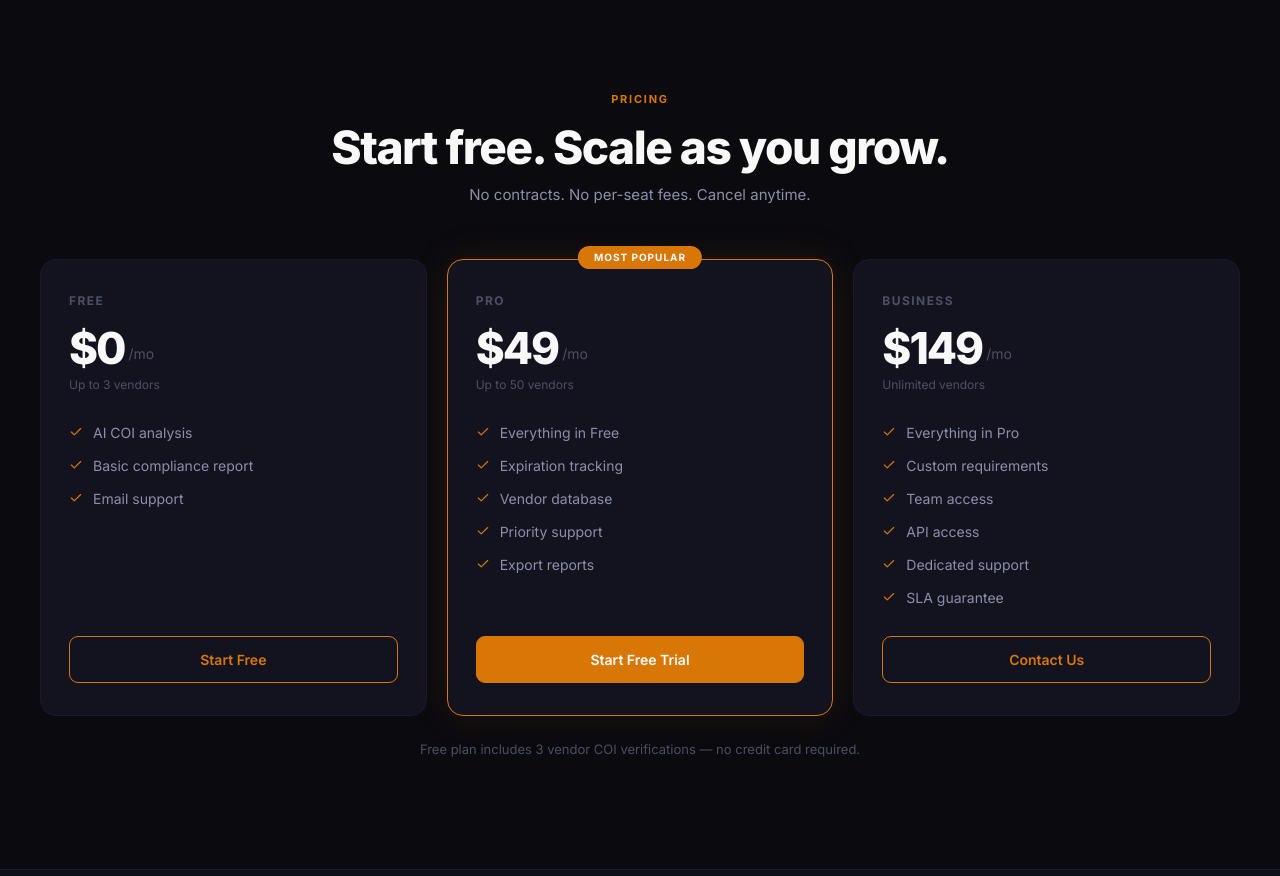
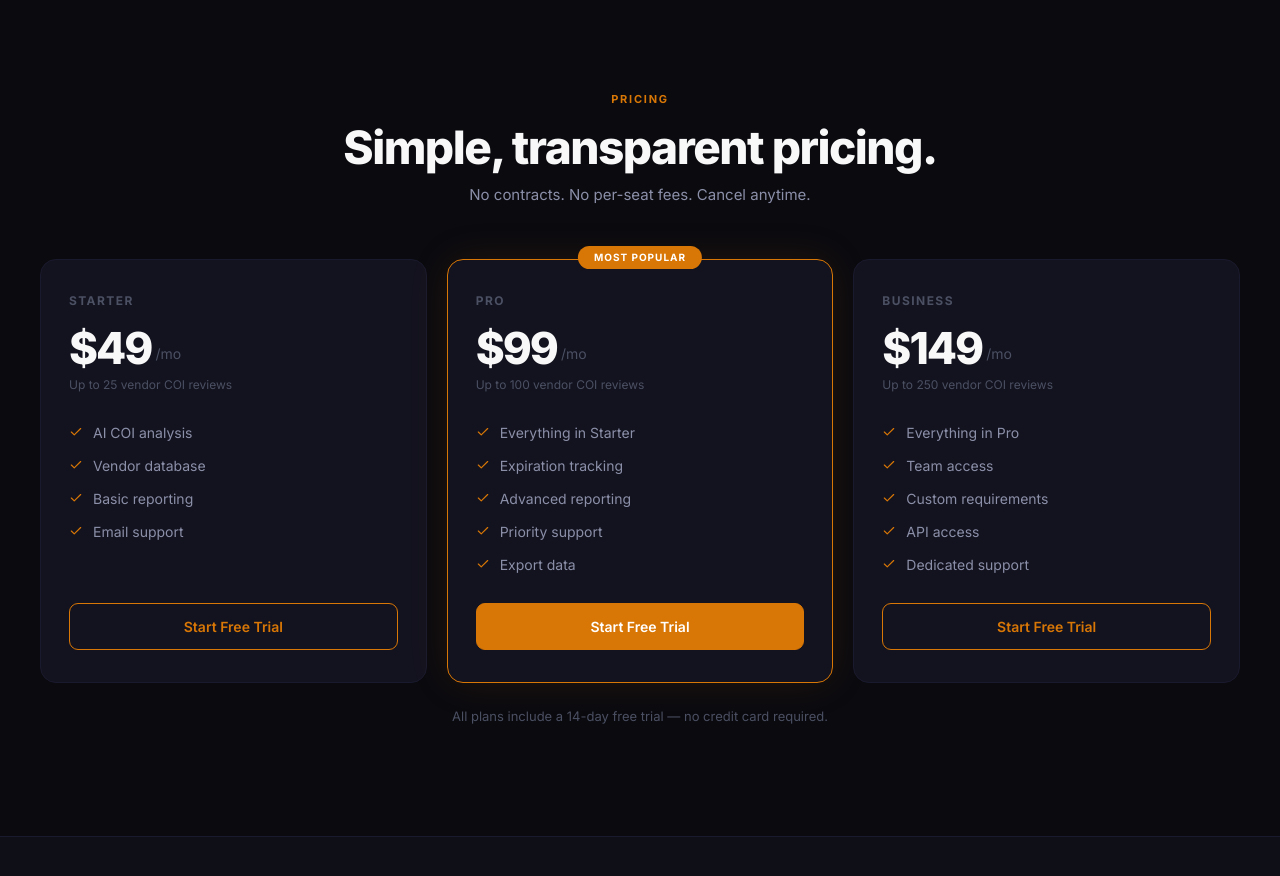
Before and after one commit to charlesp555/Certflow, a Next.js app: page / in a window 1280 px wide. Shown: the part 2120-2996 px from the top of the page. Built offline with nearby package versions, Linux system fonts and the light colour scheme.

Commit message:
Add real Stripe payment links, remove free tier from pricing

```diff
--- a/app/api/stripe/create-checkout/route.ts
+++ b/app/api/stripe/create-checkout/route.ts
@@ -6,7 +6,7 @@ const stripe = new Stripe(process.env.STRIPE_SECRET_KEY!)
 export async function POST(request: Request) {
   try {
     const { priceId, userId } = await request.json()
-    console.log('[Stripe API] Received priceId:', priceId, '| userId:', userId)
+    console.log('Checkout API called with:', { priceId, userId })
 
     if (!priceId || !userId) {
       return NextResponse.json({ error: 'Missing priceId or userId' }, { status: 400 })
--- a/app/page.tsx
+++ b/app/page.tsx
@@ -619,7 +619,7 @@ export default function Home() {
               fontSize: 'clamp(28px, 3.8vw, 46px)', fontWeight: 800,
               color: T.textPrimary, letterSpacing: '-1.5px', lineHeight: 1.1, marginBottom: 12,
             }}>
-              Start free. Scale as you grow.
+              Simple, transparent pricing.
             </h2>
             <p style={{ fontSize: 15, color: T.textSecondary }}>
               No contracts. No per-seat fees. Cancel anytime.
@@ -632,38 +632,41 @@ export default function Home() {
           >
             {[
               {
-                name: 'Free', price: '$0', period: '/mo', cap: 'Up to 3 vendors',
-                popular: false, buttonLabel: 'Start Free', buttonHref: '/signup',
+                name: 'Starter', price: '$49', period: '/mo', cap: 'Up to 25 vendor COI reviews',
+                popular: false, buttonLabel: 'Start Free Trial',
+                href: 'https://buy.stripe.com/test_6oU6oH0yy69Z6PX7iTdMI02',
                 buttonStyle: 'outline',
                 features: [
                   'AI COI analysis',
-                  'Basic compliance report',
+                  'Vendor database',
+                  'Basic reporting',
                   'Email support',
                 ],
               },
               {
-                name: 'Pro', price: '$49', period: '/mo', cap: 'Up to 50 vendors',
-                popular: true, buttonLabel: 'Start Free Trial', buttonHref: '/signup',
+                name: 'Pro', price: '$99', period: '/mo', cap: 'Up to 100 vendor COI reviews',
+                popular: true, buttonLabel: 'Start Free Trial',
+                href: 'https://buy.stripe.com/test_8x2dR9gxw8i7eip46HdMI01',
                 buttonStyle: 'solid',
                 features: [
-                  'Everything in Free',
+                  'Everything in Starter',
                   'Expiration tracking',
-                  'Vendor database',
+                  'Advanced reporting',
                   'Priority support',
-                  'Export reports',
+                  'Export data',
                 ],
               },
               {
-                name: 'Business', price: '$149', period: '/mo', cap: 'Unlimited vendors',
-                popular: false, buttonLabel: 'Contact Us', buttonHref: '/signup',
+                name: 'Business', price: '$149', period: '/mo', cap: 'Up to 250 vendor COI reviews',
+                popular: false, buttonLabel: 'Start Free Trial',
+                href: 'https://buy.stripe.com/test_5kQ00jfts8i78Y58mXdMI00',
                 buttonStyle: 'outline',
                 features: [
                   'Everything in Pro',
+                  'Team access',
                   'Custom requirements',
-                  'Team access',
                   'API access',
                   'Dedicated support',
-                  'SLA guarantee',
                 ],
               },
             ].map(plan => (
@@ -709,8 +712,10 @@ export default function Home() {
                   ))}
                 </div>
 
-                <Link
-                  href={plan.buttonHref}
+                <a
+                  href={plan.href}
+                  target="_blank"
+                  rel="noopener noreferrer"
                   style={{
                     display: 'block', textAlign: 'center', padding: '12px',
                     borderRadius: 9, fontSize: 14, fontWeight: 600,
@@ -722,13 +727,13 @@ export default function Home() {
                   }}
                 >
                   {plan.buttonLabel}
-                </Link>
+                </a>
               </div>
             ))}
           </div>
 
           <p style={{ textAlign: 'center', marginTop: 24, fontSize: 13, color: T.textMuted }}>
-            Free plan includes 3 vendor COI verifications — no credit card required.
+            All plans include a 14-day free trial — no credit card required.
           </p>
         </div>
       </section>
--- a/app/pricing/page.tsx
+++ b/app/pricing/page.tsx
@@ -1,19 +1,23 @@
 'use client'
 
-import { useState } from 'react'
 import { Check, Shield } from 'lucide-react'
 import Sidebar from '../components/Sidebar'
-import { useUser } from '@clerk/nextjs'
 
-// Price IDs are read from NEXT_PUBLIC_STRIPE_PRICE_* in .env.local
+// ─── Stripe Payment Links ──────────────────────────────────────────────────────
+const PAYMENT_LINKS = {
+  starter:  'https://buy.stripe.com/test_6oU6oH0yy69Z6PX7iTdMI02',
+  pro:      'https://buy.stripe.com/test_8x2dR9gxw8i7eip46HdMI01',
+  business: 'https://buy.stripe.com/test_5kQ00jfts8i78Y58mXdMI00',
+}
+
+// ─── Plans ────────────────────────────────────────────────────────────────────
+
 const PLANS = [
   {
     name: 'Starter',
-    monthlyPrice: 49,
-    annualPrice: 42,
+    key: 'starter' as const,
+    price: 49,
     cap: 'Up to 25 vendor COI reviews',
-    priceIdMonthly: process.env.NEXT_PUBLIC_STRIPE_PRICE_STARTER_MONTHLY ?? '',
-    priceIdAnnual: process.env.NEXT_PUBLIC_STRIPE_PRICE_STARTER_ANNUAL ?? '',
     features: [
       'AI COI analysis',
       'Vendor database',
@@ -24,11 +28,9 @@ const PLANS = [
   },
   {
     name: 'Pro',
-    monthlyPrice: 99,
-    annualPrice: 84,
+    key: 'pro' as const,
+    price: 99,
     cap: 'Up to 100 vendor COI reviews',
-    priceIdMonthly: process.env.NEXT_PUBLIC_STRIPE_PRICE_PRO_MONTHLY ?? '',
-    priceIdAnnual: process.env.NEXT_PUBLIC_STRIPE_PRICE_PRO_ANNUAL ?? '',
     features: [
       'Everything in Starter',
       'Expiration tracking',
@@ -40,11 +42,9 @@ const PLANS = [
   },
   {
     name: 'Business',
-    monthlyPrice: 199,
-    annualPrice: 169,
+    key: 'business' as const,
+    price: 149,
     cap: 'Up to 250 vendor COI reviews',
-    priceIdMonthly: process.env.NEXT_PUBLIC_STRIPE_PRICE_BUSINESS_MONTHLY ?? '',
-    priceIdAnnual: process.env.NEXT_PUBLIC_STRIPE_PRICE_BUSINESS_ANNUAL ?? '',
     features: [
       'Everything in Pro',
       'Team access',
@@ -56,65 +56,9 @@ const PLANS = [
   },
 ]
 
+// ─── Page ─────────────────────────────────────────────────────────────────────
+
 export default function PricingPage() {
-  const [annual, setAnnual] = useState(false)
-  const [loadingPlan, setLoadingPlan] = useState<string | null>(null)
-  const [checkoutError, setCheckoutError] = useState<string | null>(null)
-  const { user, isLoaded } = useUser()
-
-  const handleStartTrial = async (plan: typeof PLANS[0]) => {
-    // Wait for Clerk to finish hydrating — prevents a signed-in user from being
-    // treated as logged-out during the brief window before useUser resolves.
-    if (!isLoaded) return
-
-    if (!user) {
-      // Hard navigation avoids Clerk v7's modal routing (router.push would
-      // render the SignIn component as an overlay on this page instead of
-      // navigating away, and the ClerkProvider fallback would send the user
-      // to /dashboard rather than back to /pricing after auth).
-      window.location.href = '/sign-in?redirect_url=/pricing'
-      return
-    }
-
-    const priceId = annual ? plan.priceIdAnnual : plan.priceIdMonthly
-    console.log('[Stripe] Starting checkout — plan:', plan.name, '| priceId:', priceId, '| userId:', user.id)
-
-    setLoadingPlan(plan.name)
-    setCheckoutError(null)
-
-    try {
-      const res = await fetch('/api/stripe/create-checkout', {
-        method: 'POST',
-        headers: { 'Content-Type': 'application/json' },
-        body: JSON.stringify({ priceId, userId: user.id }),
-      })
-
-      const data = await res.json()
-      console.log('[Stripe] API response (status', res.status + '):', data)
-
-      if (!res.ok || data.error) {
-        const msg = data.error ?? `Request failed with status ${res.status}`
-        console.error('[Stripe] Checkout error:', msg)
-        setCheckoutError(msg)
-        return
-      }
-
-      if (data.url) {
-        console.log('[Stripe] Redirecting to:', data.url)
-        window.location.href = data.url
-      } else {
-        console.error('[Stripe] No URL in response:', data)
-        setCheckoutError('No checkout URL returned. Check your Stripe configuration.')
-      }
-    } catch (err) {
-      const msg = err instanceof Error ? err.message : 'Network error'
-      console.error('[Stripe] Fetch error:', msg)
-      setCheckoutError(msg)
-    } finally {
-      setLoadingPlan(null)
-    }
-  }
-
   return (
     <div style={{ display: 'flex', minHeight: '100vh', background: '#0a0a0f', fontFamily: 'Inter, -apple-system, sans-serif' }}>
       <Sidebar />
@@ -136,58 +80,14 @@ export default function PricingPage() {
               <h1 style={{ fontSize: 'clamp(28px,4vw,44px)', fontWeight: 800, letterSpacing: '-1.5px', color: '#f0ede8', margin: '0 0 14px', lineHeight: 1.1 }}>
                 Simple, Transparent Pricing
               </h1>
-              <p style={{ fontSize: 16, color: '#8a8599', maxWidth: 420, margin: '0 auto 32px', lineHeight: 1.6 }}>
+              <p style={{ fontSize: 16, color: '#8a8599', maxWidth: 420, margin: '0 auto', lineHeight: 1.6 }}>
                 No per-seat fees. No hidden charges. Choose the plan that fits your team.
               </p>
-
-              {/* Toggle */}
-              <div style={{ display: 'inline-flex', alignItems: 'center', gap: 12, background: '#111118', border: '1px solid #1e1e2e', borderRadius: 100, padding: '4px' }}>
-                <button
-                  onClick={() => setAnnual(false)}
-                  style={{
-                    background: !annual ? '#1e1e2e' : 'transparent',
-                    color: !annual ? '#f0ede8' : '#8a8599',
-                    border: 'none', cursor: 'pointer', fontSize: 13, fontWeight: 600,
-                    padding: '6px 18px', borderRadius: 100, transition: 'all 0.2s',
-                  }}
-                >
-                  Monthly
-                </button>
-                <button
-                  onClick={() => setAnnual(true)}
-                  style={{
-                    background: annual ? '#1e1e2e' : 'transparent',
-                    color: annual ? '#f0ede8' : '#8a8599',
-                    border: 'none', cursor: 'pointer', fontSize: 13, fontWeight: 600,
-                    padding: '6px 18px', borderRadius: 100, transition: 'all 0.2s',
-                    display: 'flex', alignItems: 'center', gap: 8,
-                  }}
-                >
-                  Annual
-                  <span style={{ background: '#D97706', color: '#fff', fontSize: 10, fontWeight: 700, borderRadius: 100, padding: '2px 8px' }}>
-                    Save 15%
-                  </span>
-                </button>
             </div>
-            </div>
-
-            {/* Checkout error */}
-            {checkoutError && (
-              <div style={{
-                marginBottom: 24, padding: '12px 16px', borderRadius: 8,
-                background: 'rgba(239,68,68,0.08)', border: '1px solid rgba(239,68,68,0.25)',
-                fontSize: 13, color: '#fca5a5', textAlign: 'center',
-              }}>
-                {checkoutError}
-              </div>
-            )}
 
             {/* Cards */}
             <div style={{ display: 'grid', gridTemplateColumns: 'repeat(auto-fit, minmax(290px, 1fr))', gap: 20 }}>
-              {PLANS.map(plan => {
-                const isLoading = loadingPlan === plan.name
-                const isDisabled = !isLoaded || isLoading
-                return (
+              {PLANS.map(plan => (
                 <div
                   key={plan.name}
                   style={{
@@ -218,16 +118,10 @@ export default function PricingPage() {
                   <div style={{ display: 'flex', alignItems: 'flex-start', gap: 2, marginBottom: 6 }}>
                     <span style={{ fontSize: 20, fontWeight: 700, color: '#8a8599', marginTop: 8 }}>$</span>
                     <span style={{ fontSize: 48, fontWeight: 800, color: '#f0ede8', letterSpacing: '-2px', lineHeight: 1 }}>
-                        {annual ? plan.annualPrice : plan.monthlyPrice}
+                      {plan.price}
                     </span>
                     <span style={{ fontSize: 14, color: '#8a8599', marginTop: 'auto', marginBottom: 8 }}>/mo</span>
                   </div>
-
-                    {annual && (
-                      <div style={{ fontSize: 12, color: '#D97706', marginBottom: 2 }}>
-                        Billed annually — ${(annual ? plan.annualPrice : plan.monthlyPrice) * 12}/yr
-                      </div>
-                    )}
 
                   <div style={{ height: 1, background: '#1e1e2e', margin: '20px 0' }} />
 
@@ -247,36 +141,32 @@ export default function PricingPage() {
                     ))}
                   </ul>
 
-                    <button
-                      onClick={() => handleStartTrial(plan)}
-                      disabled={isDisabled}
+                  <a
+                    href={PAYMENT_LINKS[plan.key]}
+                    target="_blank"
+                    rel="noopener noreferrer"
                     style={{
-                        display: 'block', width: '100%', textAlign: 'center',
+                      display: 'block', textAlign: 'center',
                       background: plan.popular ? '#D97706' : 'transparent',
                       color: plan.popular ? '#fff' : '#f0ede8',
                       border: plan.popular ? 'none' : '1px solid #1e1e2e',
                       fontSize: 14, fontWeight: 700,
                       padding: '12px', borderRadius: 8,
-                        cursor: isDisabled ? 'not-allowed' : 'pointer',
-                        opacity: isDisabled ? 0.7 : 1,
-                        transition: 'all 0.15s',
+                      textDecoration: 'none', transition: 'all 0.15s',
                     }}
                     onMouseEnter={e => {
-                        if (isDisabled) return
                       if (plan.popular) e.currentTarget.style.background = '#b45309'
                       else { e.currentTarget.style.borderColor = '#D97706'; e.currentTarget.style.color = '#D97706' }
                     }}
                     onMouseLeave={e => {
-                        if (isDisabled) return
                       if (plan.popular) e.currentTarget.style.background = '#D97706'
                       else { e.currentTarget.style.borderColor = '#1e1e2e'; e.currentTarget.style.color = '#f0ede8' }
                     }}
                   >
-                      {isLoading ? 'Loading…' : 'Start Free Trial'}
-                    </button>
+                    Start Free Trial
+                  </a>
                 </div>
-                )
-              })}
+              ))}
             </div>
 
             {/* Footer note */}
```
Lines whose indentation alone changed are shown as unchanged.
